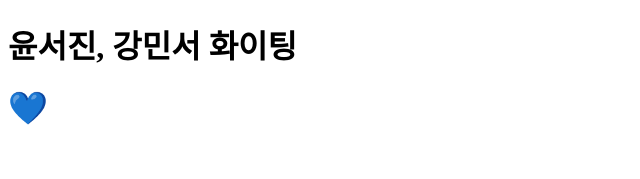
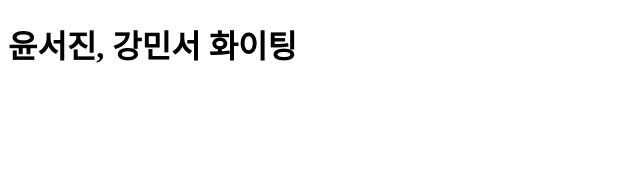
Before and after one commit to TS-Study-Team2/Final-Project, a React (Vite) app: page / in a window 1280 px wide. Shown: the top 179 px of the page, without its empty margins (0-640 px from the left). Built offline with nearby package versions, Linux system fonts and the light colour scheme.

Commit message:
feat: pull 받기

```diff
--- a/src/App.tsx
+++ b/src/App.tsx
@@ -5,7 +5,6 @@ function App() {
     <>
       <div></div>
       <h1>윤서진, 강민서 화이팅</h1>
-      <h1>💙</h1>
     </>
   );
 }
```
Also changed, not shown: 1 other file (tests, documents, lock files or other folders).
